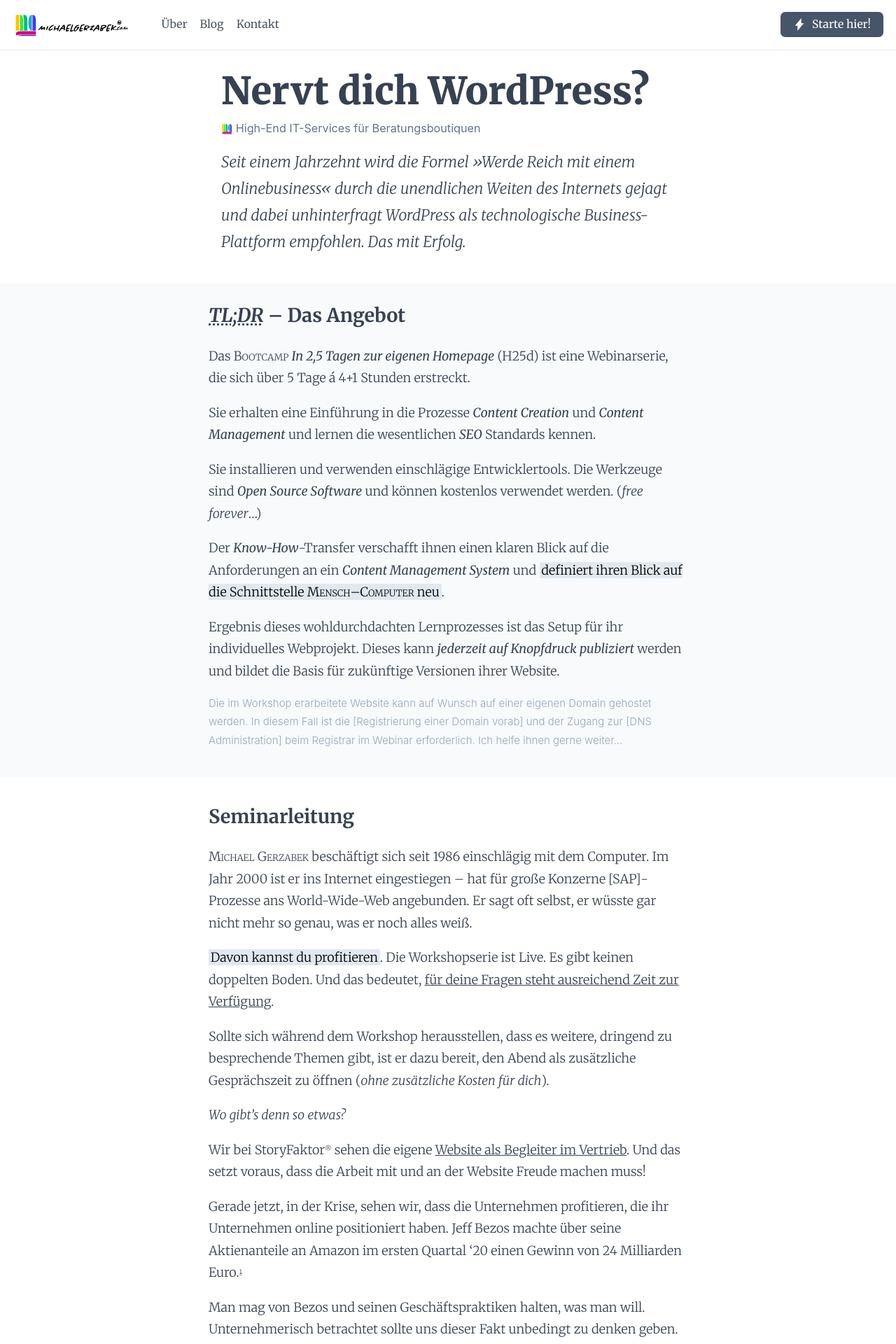
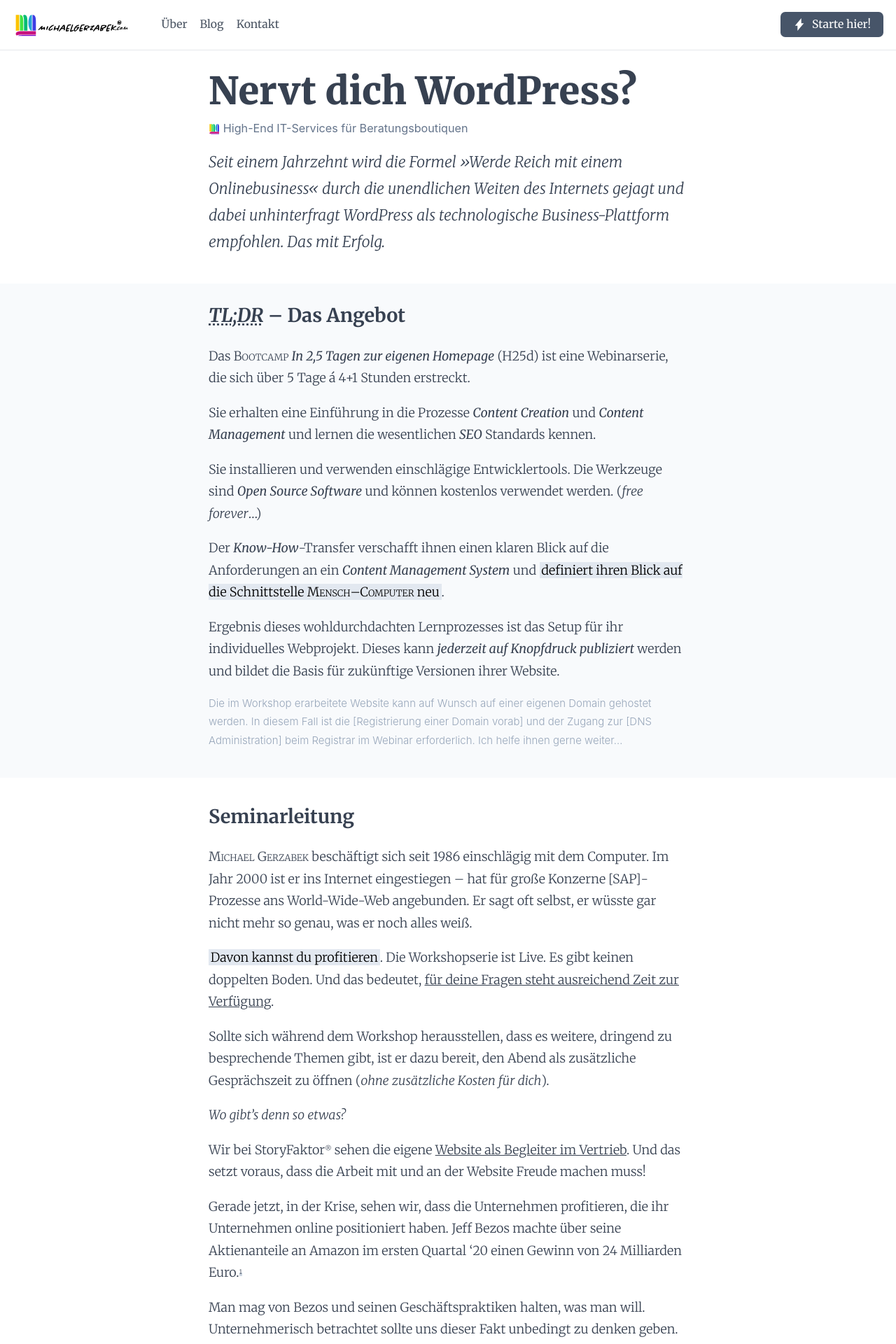
Before and after one commit to mgerzabek/klartext, a Jekyll site: the page built from index.md, in a window 1280 px wide. Shown: the top 1920 px of the page at 70% size. Built offline with Jekyll 4.4.1, drawn with Linux system fonts in a browser that asks for light colours; some web fonts are replaced.

Commit message:
Und wieder zurück…
Bitte nicht einfach so den Context wechseln!

```diff
--- a/_sass/klartext/typography/_block.scss
+++ b/_sass/klartext/typography/_block.scss
@@ -3,7 +3,7 @@
   margin: 0 auto;
 }
 article {
-  p, h1, h2, h3, h4, dl, ol, ul, blockquote, header {
+  p, h1, h2, h3, h4, dl, ol, ul, blockquote {
     max-width: 40rem;
     margin: 0 auto;
   }
@@ -83,7 +83,7 @@
     padding: 0 1rem 1rem
   }
   article {
-    p, h1, h2, h3, h4, dl, ol, ul, blockquote, header {
+    p, h1, h2, h3, h4, dl, ol, ul, blockquote {
       padding: 0 1rem 1rem
     }
   }
```
